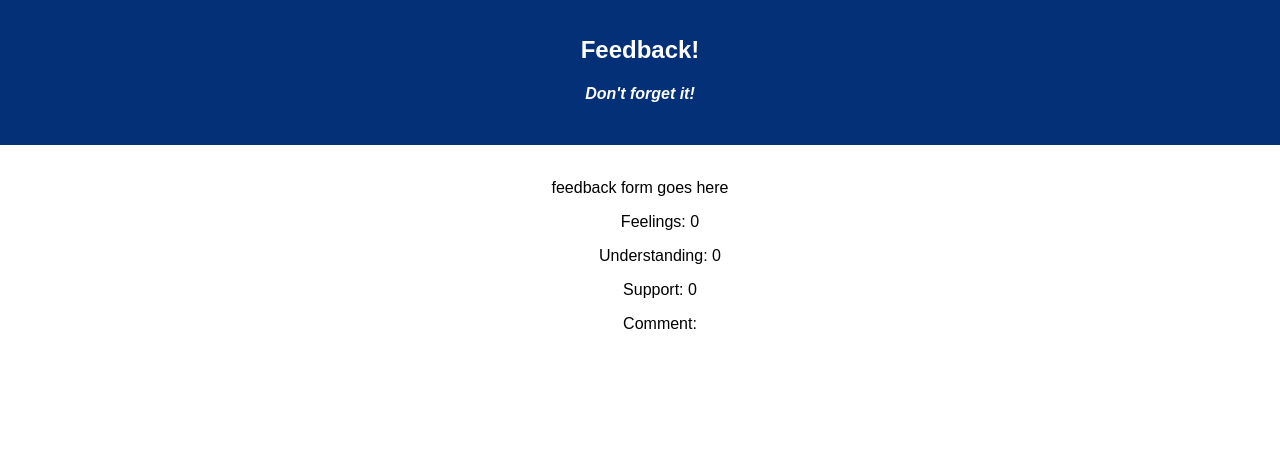
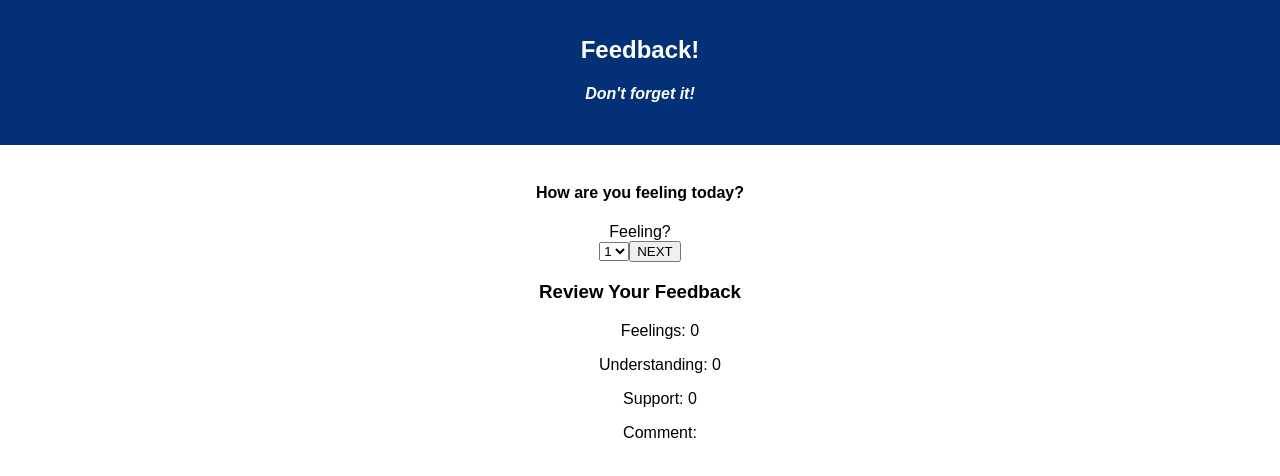
Before and after one commit to vijism89/redux-feedback-loop, a React (Create React App) app: page / in a window 1280 px wide. Shown: the top 476 px of the page. Built offline with nearby package versions, Linux system fonts and the light colour scheme.

Commit message:
created the dom page with all the buttons and values

```diff
--- a/src/components/App/App.js
+++ b/src/components/App/App.js
@@ -17,6 +17,7 @@ class App extends Component {
             <h4><i>Don't forget it!</i></h4>
           </header>
           <br />
+          <h4>How are you feeling today?</h4>
           <FeedbackForm />
           <FeedbackList />
         </div>
--- a/src/components/FeedbackForm/FeedbackForm.js
+++ b/src/components/FeedbackForm/FeedbackForm.js
@@ -5,14 +5,25 @@ import { connect } from 'react-redux';
 class FeedbackForm extends Component {
     render(){
         return(
-            <p>feedback form goes here</p>
+            <div>
+            <form>
+            <label>Feeling?</label>
+            <br></br>
+             <select name="feedback">
+             <option value="1"> 1 </option>
+             <option value="2"> 2 </option>
+             <option value="3"> 3 </option>
+             <option value="4"> 4 </option>
+             <option value="5"> 5 </option>
+             </select>
+             <input type="submit" value="NEXT" />
+             <br></br>
+             <h3>Review Your Feedback </h3>
+            </form>
+            </div>
         )
     }
 }
-
-
-
-
 
 const mapReduxStateToProps = (reduxState) => {
     //shortcut for (reduxstate :reduxstate)
--- a/src/components/FeedbackList/FeedbackList.js
+++ b/src/components/FeedbackList/FeedbackList.js
@@ -9,7 +9,7 @@ class FeedbackList extends Component {
                 <ul>
                     {/*where is my data */}
                     {/*this page will go and talk to the reducer and get the data from state */}
-                            <div >
+                        <div >
                             <p>Feelings: {this.props.reduxState.feedbackReducer.feelings}</p>
                             <p>Understanding: {this.props.reduxState.feedbackReducer.understanding}</p>
                             <p>Support: {this.props.reduxState.feedbackReducer.support}</p>
```
